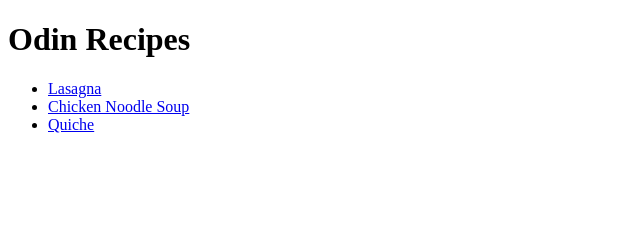
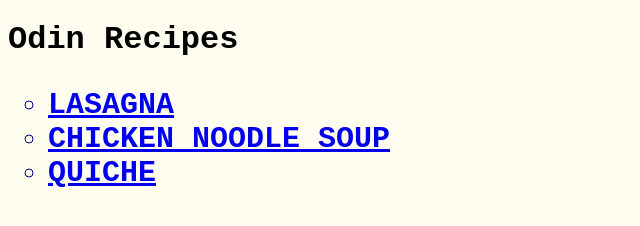
Before and after one commit to doubledusty/odin-recipes, a plain HTML site: page index.html in a window 1280 px wide. Shown: the whole page, without its empty margins (0-640 px from the left). Drawn offline with Linux system fonts and the light colour scheme.

Commit message:
formatted css for assignment

```diff
--- a/index.html
+++ b/index.html
@@ -5,10 +5,11 @@
     <meta http-equiv="X-UA-Compatible" content="IE=edge">
     <meta name="viewport" content="width=device-width, initial-scale=1.0">
     <title>Document</title>
+    <link rel="stylesheet" href="style.css">
 </head>
 <body>
     <h1>Odin Recipes</h1>
-    <ul>
+    <ul class="links">
         <li><a href="recipes/lasagna.html">Lasagna</a></li>
         <li><a href="recipes/chicken-noodle-soup.html">Chicken Noodle Soup</a></li>
         <li><a href="recipes/quiche.html">Quiche</a></li>
--- a/style.css
+++ b/style.css
@@ -1,8 +1,25 @@
+body{
+    background-color: rgb(255, 253, 240);
+
+}
+
 * {
     font-family: 'Courier New', Courier, monospace;
 }
 
 ul {
     color: darkblue;
+    font-size: 26px;
+    display: block;
+    list-style: circle;
+}
 
+ol {
+    list-style-type: upper-roman;
 }
+
+.links {
+    font-size: 30px;
+    font-weight: bold;
+    text-transform: uppercase;
+}
```
Also changed, not shown: recipes/chicken-noodle-soup.html (+1 -0 lines), recipes/lasagna.html (+1 -0 lines), recipes/quiche.html (+1 -0 lines).
